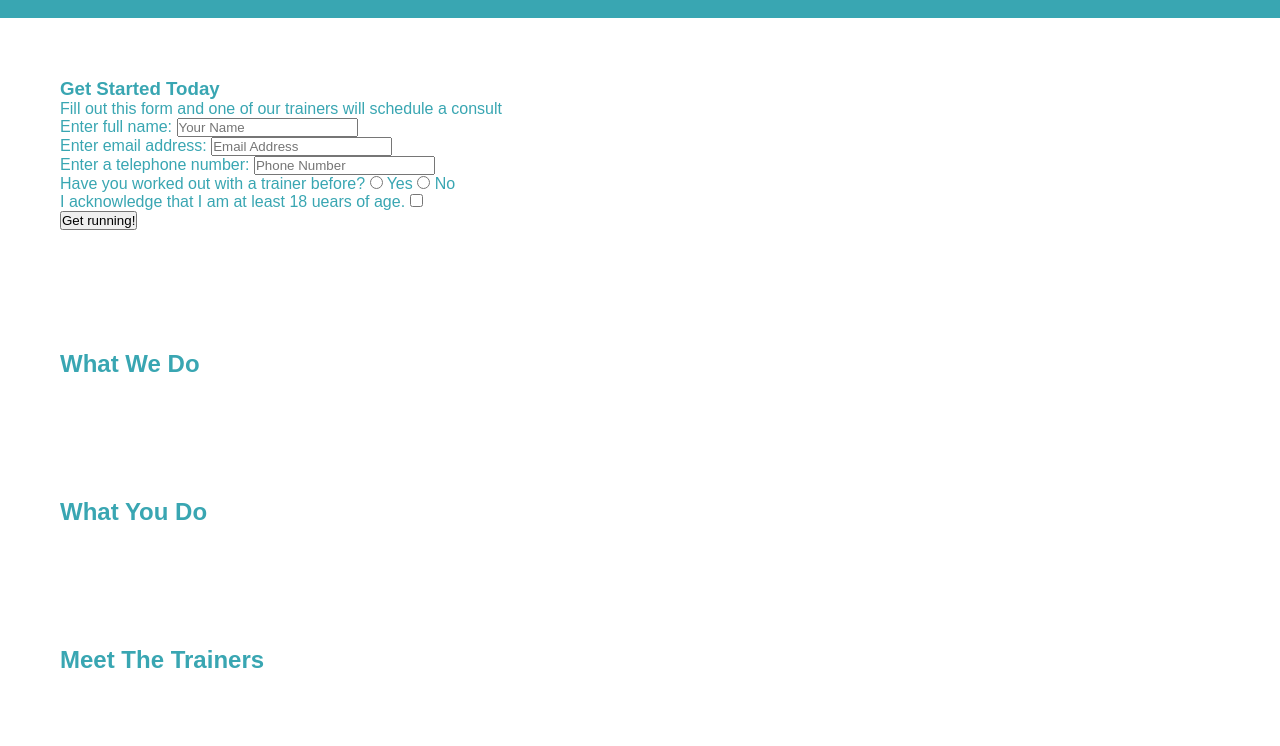
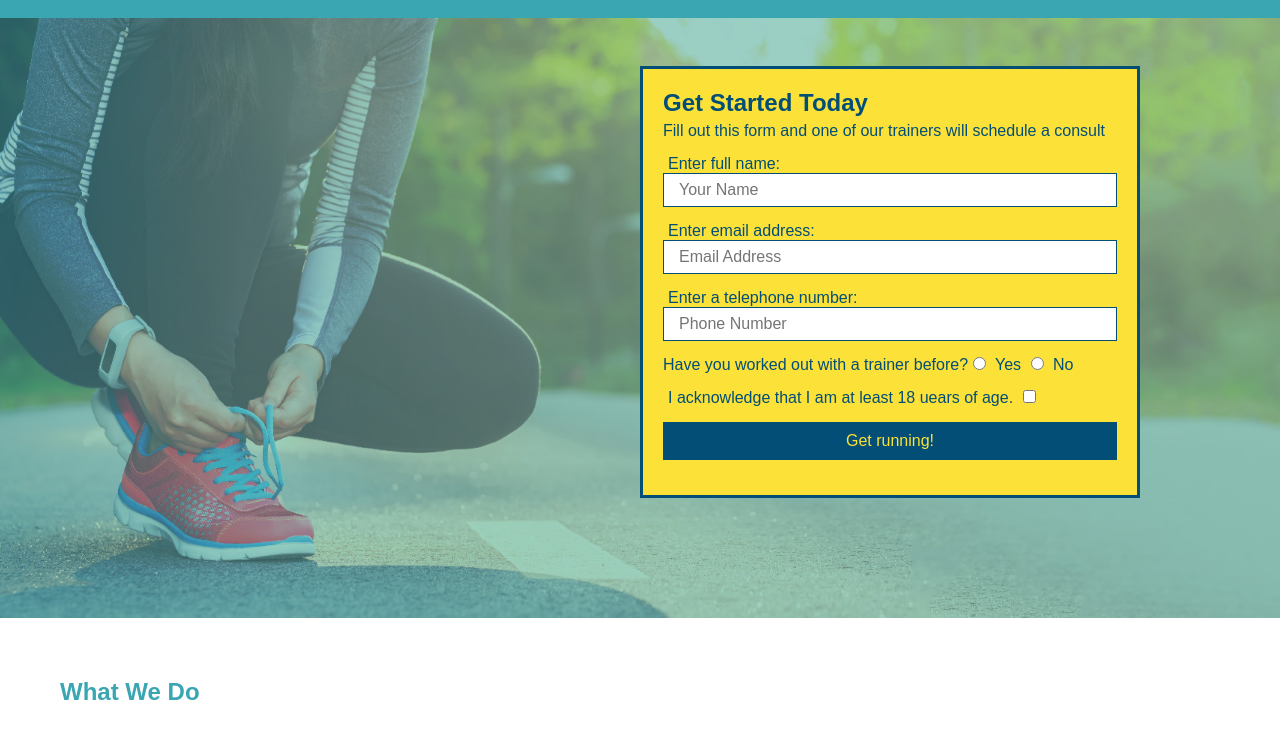
Before and after one commit to srahman9/run-buddy, a plain HTML site: page index.html in a window 1280 px wide. Shown: the part 54-800 px from the top of the page. Drawn offline with Linux system fonts and the light colour scheme.

Commit message:
updated css

```diff
--- a/assets/css/style.css
+++ b/assets/css/style.css
@@ -79,6 +79,50 @@ footer a {
 }
 section {
   padding: 60px;
-  background-image: url("..\images\hero-bg.jpg");
 }
 /* Hero Style Start */
+.hero {
+  background-image: url("../images/hero-bg.jpg");
+  height: 600px;
+  background-size: cover;
+  background-position: center;
+  position: relative;
+}
+/* Hero Style End */
+.hero-form {
+  border: solid 3px #024e76;
+  background-color: #fce138;
+  padding: 20px;
+  width: 500px;
+  color: #024e76;
+  position: absolute;
+  bottom: 120px;
+  right: 140px;
+}
+.hero-form h3 {
+  font-size: 24px;
+  margin: 0;
+}
+.hero-form p {
+  margin: 5px 0 15px 0;
+}
+.form-input {
+  border: 1px solid #024e76;
+  display: block;
+  padding: 7px 15px;
+  font-size: 16px;
+  color: #024e76;
+  width: 100%;
+  margin-bottom: 15px;
+}
+.hero-form label {
+  margin: 0 5px;
+}
+.hero-form button {
+  color: #fce138;
+  background-color: #024e76;
+  border: none;
+  padding: 10px 20px;
+  font-size: 16px;
+}
+/*HERO STYLES END*/
--- a/index.html
+++ b/index.html
@@ -36,17 +36,17 @@
 
     <!-- hero/jumbotron -->
     <section class="hero">
-      <div>
+      <div class="hero-form">
         <h3>Get Started Today</h3>
         <p>Fill out this form and one of our trainers will schedule a consult</p>
       <!-- Add form element -->
       <form>
         <label for="name">Enter full name:</label>
-        <input type="text" placeholder="Your Name" name="name" id="name" /><br />
+        <input type="text" placeholder="Your Name" name="name" id="name" class="form-input" />
         <label for="Email">Enter email address:</label>
-        <input type="email" placeholder="Email Address" name="Email" id="Email" /><br />
+        <input type="email" placeholder="Email Address" name="Email" id="Email" class="form-input" />
         <label for="Phone">Enter a telephone number:</label>
-        <input type="tel" placeholder="Phone Number" name="phone" id="phone" /><br />
+        <input type="tel" placeholder="Phone Number" name="phone" id="phone" class="form-input" />
         <p>
           Have you worked out with a trainer before?
           <input type="radio" name="trainer-confirm" id="trainer-yes" />
@@ -60,7 +60,7 @@
           </label>
           <input type="checkbox" name="age-confirm" id="checkbox" />
         </p>
-        <button type="submit">
+        <button type="submit" class="form-input">
           Get running!
         </button>
       </form>
```
Also changed, not shown: assets/images/hero-bg.jpg (renamed from images/hero-bg.jpg).
